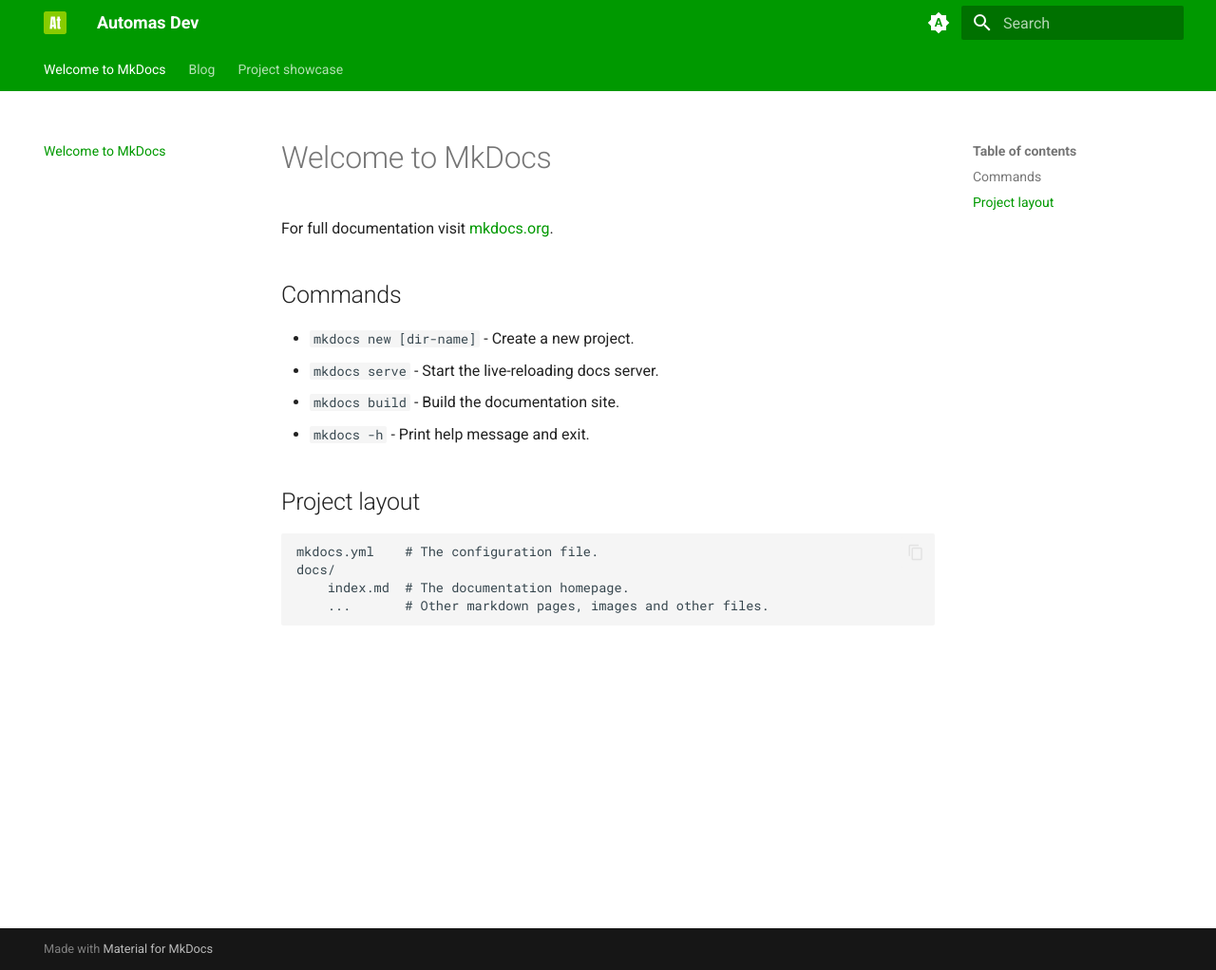
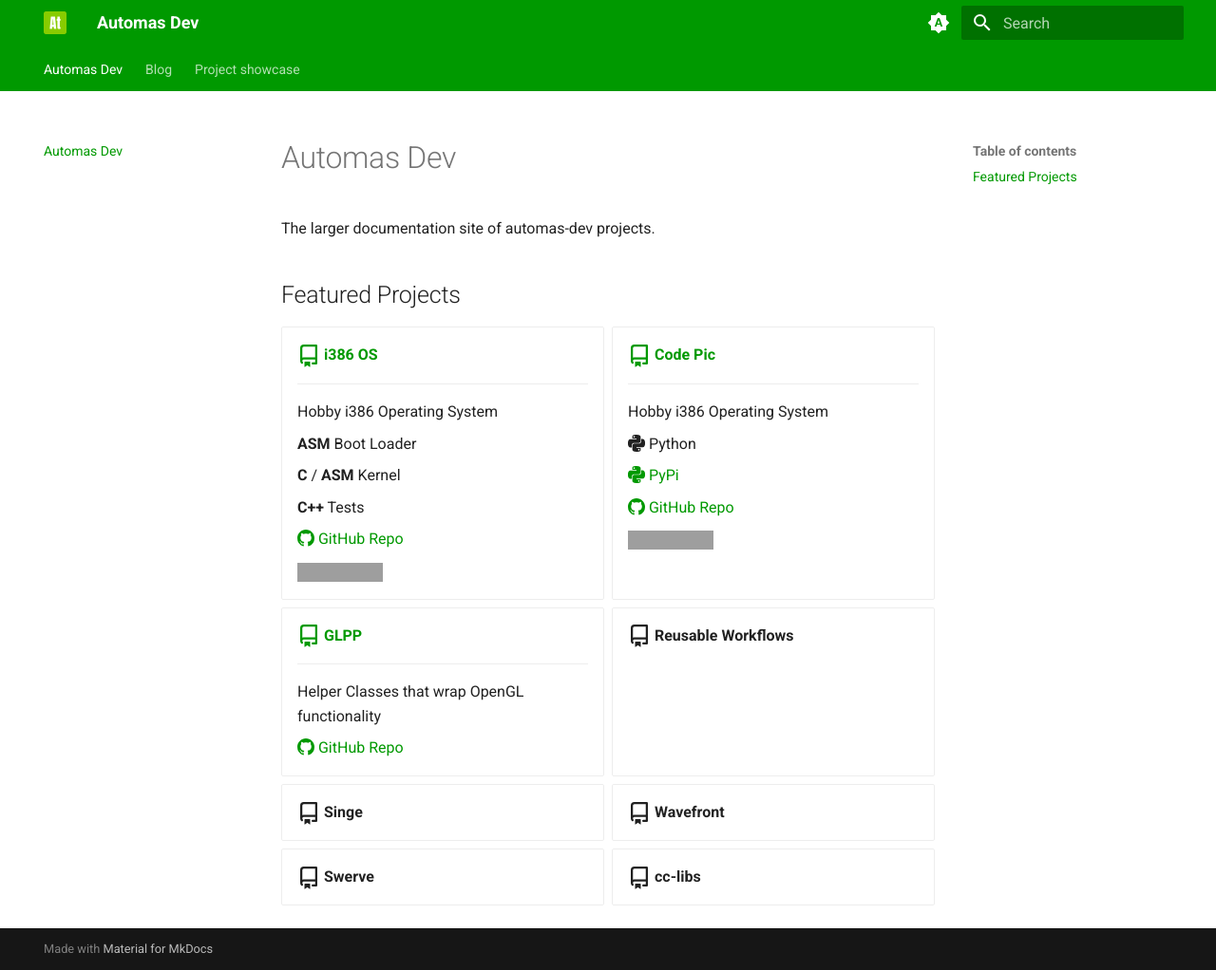
Before and after one commit to automas-dev/automas-dev.github.io, an MkDocs documentation site: the page built from docs/index.md, in a window 1280 px wide and 1022 px high. Shown: the whole window at 95% size. Built offline with MkDocs 1.6.1 and Material for MkDocs 9.7.7, drawn with Linux system fonts in a browser that asks for light colours; grey boxes are pictures that could not be loaded.

Commit message:
Featured projects (#2)
* Add project descriptions

* Add codepic

* Add validation

* Replace mkdocs welcome with featured projcets

```diff
--- a/docs/index.md
+++ b/docs/index.md
@@ -1,17 +1,82 @@
-# Welcome to MkDocs
+# Automas Dev
 
-For full documentation visit [mkdocs.org](https://www.mkdocs.org).
+The larger documentation site of automas-dev projects.
 
-## Commands
+## Featured Projects
 
-* `mkdocs new [dir-name]` - Create a new project.
-* `mkdocs serve` - Start the live-reloading docs server.
-* `mkdocs build` - Build the documentation site.
-* `mkdocs -h` - Print help message and exit.
+<div class="grid cards" markdown>
 
-## Project layout
+-   [:octicons-repo-16:{.lg .middle} __i386 OS__](project_showcase/os.md)
 
-    mkdocs.yml    # The configuration file.
-    docs/
-        index.md  # The documentation homepage.
-        ...       # Other markdown pages, images and other files.
+    ---
+
+    Hobby i386 Operating System
+
+    __ASM__ Boot Loader
+
+    __C__ / __ASM__ Kernel
+
+    __C++__ Tests
+
+    [:octicons-mark-github-16: GitHub Repo](https://github.com/automas-dev/os/)
+
+    [![CI Tests](https://github.com/automas-dev/os/actions/workflows/ci.yml/badge.svg){.middle}](https://github.com/automas-dev/os/actions/workflows/ci.yml)
+
+-   [:octicons-repo-16:{.lg .middle} __Code Pic__](project_showcase/codepic.md)
+
+    ---
+
+    Hobby i386 Operating System
+
+    :simple-python: Python
+
+    [:simple-python: PyPi](https://pypi.org/project/codepic/)
+
+    [:octicons-mark-github-16: GitHub Repo](https://github.com/automas-dev/codepic/)
+
+    [![ci](https://github.com/automas-dev/codepic/actions/workflows/ci.yml/badge.svg){.middle}](https://github.com/automas-dev/codepic/actions/workflows/ci.yml)
+
+-   [:octicons-repo-16:{.lg .middle} __GLPP__](project_showcase/glpp.md)
+
+    ---
+
+    Helper Classes that wrap OpenGL functionality
+
+    [:octicons-mark-github-16: GitHub Repo](https://github.com/automas-dev/glpp/)
+
+-   :octicons-repo-16:{.lg .middle} __Reusable Workflows__
+
+-   :octicons-repo-16:{.lg .middle} __Singe__
+
+-   :octicons-repo-16:{.lg .middle} __Wavefront__
+
+-   :octicons-repo-16:{.lg .middle} __Swerve__
+
+-   :octicons-repo-16:{.lg .middle} __cc-libs__
+
+</div>
+
+<!--
+### TODO
+
+#### Extras
+
+- vector py
+- quickbake
+- fridge
+- dispatch queue
+- vim-scarpet
+
+#### ???
+
+- plot?
+- word search?
+- ios ui stuff?
+- forth?
+
+#### Private
+
+- resume
+- souprfood
+- hinj
+-->
--- a/mkdocs.yml
+++ b/mkdocs.yml
@@ -5,6 +5,13 @@ site_url: https://automas.dev
 
 # nav:
 #   - Home: README.md
+#   - GitHub: https://github.com/automas-dev/
+
+validation:
+  omitted_files: warn
+  absolute_links: warn # Or 'relative_to_docs' - new in MkDocs 1.6
+  unrecognized_links: warn
+  anchors: warn # New in MkDocs 1.6
 
 theme:
   name: material
@@ -61,12 +68,14 @@ plugins:
   - search
 
 markdown_extensions:
+  - attr_list
   - admonition
   - pymdownx.details
   - pymdownx.superfences
   - def_list
   - footnotes
   - tables
+  - md_in_html
   - pymdownx.caret # enable underline
   - pymdownx.tilde # enable strikethrough
   - pymdownx.keys
```
Also changed, not shown: docs/project_showcase/codepic.md (added, +5 -0 lines), docs/project_showcase/glpp.md (+2 -0 lines), docs/project_showcase/os.md (+2 -0 lines).
